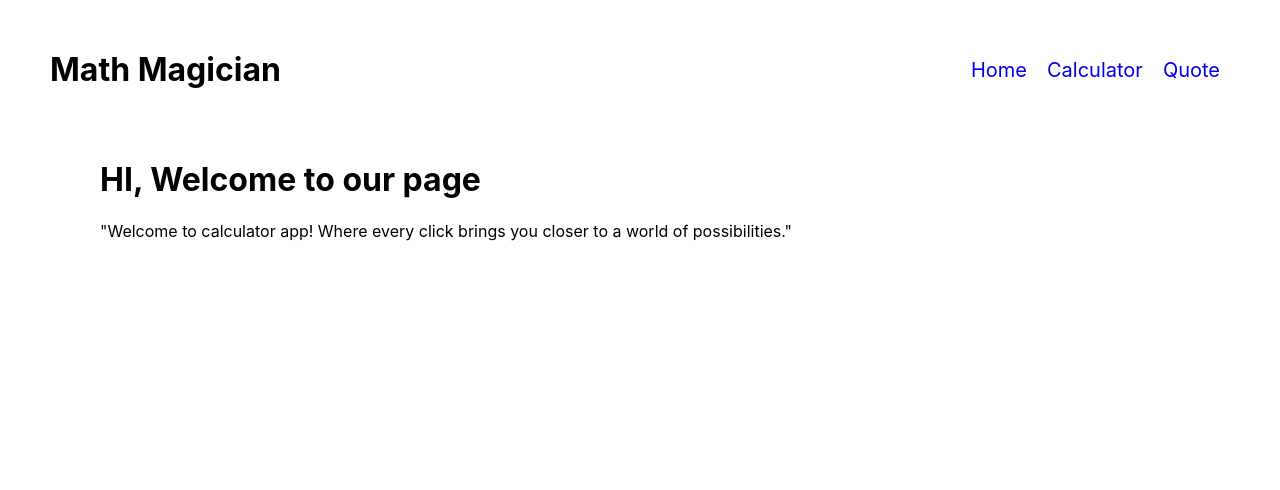
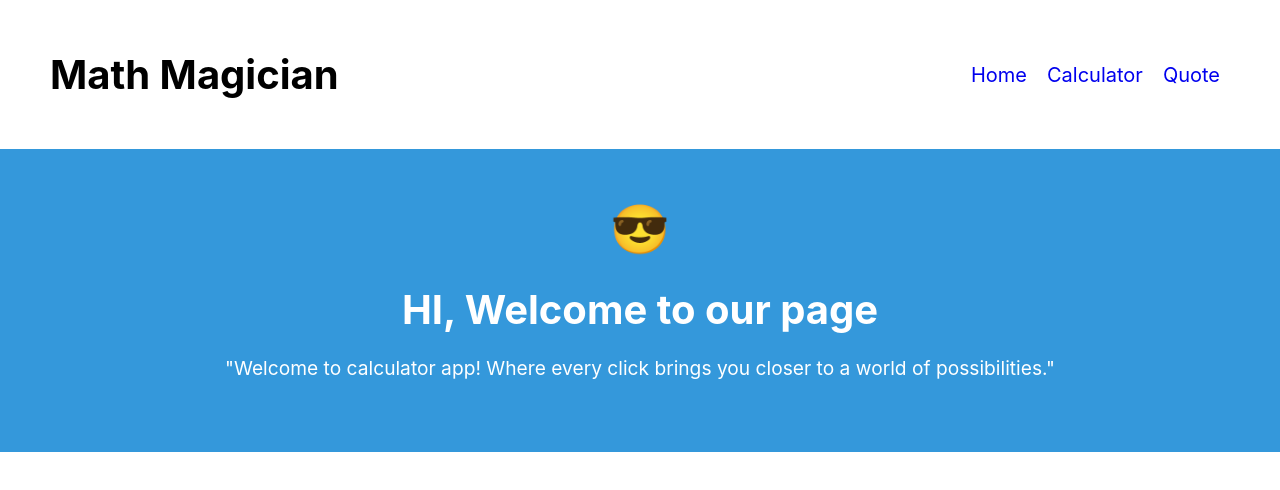
Before and after one commit to Hassan-Jamal/React_Calculatorapp, a React (Create React App) app: page / in a window 1280 px wide. Shown: the top 490 px of the page. Built offline with nearby package versions, Linux system fonts and the light colour scheme.

Commit message:
changes occurs in index.css

```diff
--- a/src/App.css
+++ b/src/App.css
@@ -155,10 +155,35 @@ blockquote {
   text-decoration: none;
 }
 
-.main{
-  margin-left: 100px;
-  margin-right: 50px;
+/* Add this styling to your CSS file or style block in your React component */
+
+.main {
+  background-color: #3498db;
+  color: #fff;
+  padding: 50px;
+  text-align: center;
 }
+
+h1 {
+  font-size: 2.5em;
+  margin-bottom: 20px;
+}
+
+p {
+  font-size: 1.2em;
+  line-height: 1.5;
+}
+
+/* Optional: Add some styles to make it more visually appealing */
+
+.main:before {
+  content: '\1F60E'; /* Smiling face emoji */
+  font-size: 3em;
+  display: block;
+  margin-bottom: 20px;
+}
+
+
 
 .calc{
   display: flex;
```
